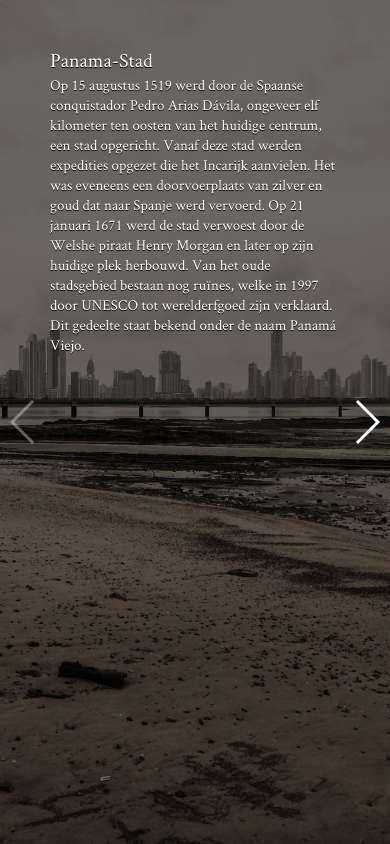
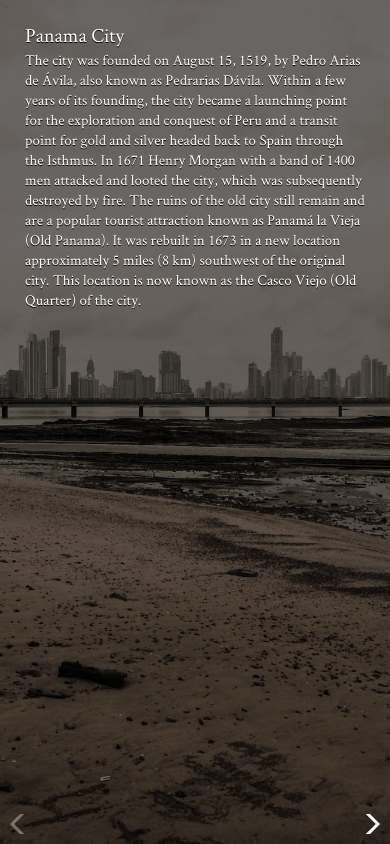
Before and after one commit to Squarion/the-trip-tour, a plain HTML site: page index.html in a window 390 px wide. Drawn offline with Linux system fonts and the light colour scheme.

Commit message:
Improved responsiveness

```diff
--- a/css/style.css
+++ b/css/style.css
@@ -65,15 +65,20 @@ body {
 @media screen and (max-width: 500px) {
     .content {
         width: auto;
-        right: 50px;
-        left: 50px;
-        display: inline-block;
-        top: 50px;
-        bottom: 50px;
+        right: 25px;
+        left: 25px;
+        top: 25px;
+        bottom: 40px;
     }
 
     .overlay {
         background: rgba(0, 0, 0, 0.5);
+    }
+
+    .swiper-button-white {
+        height: 20px;
+        top: auto;
+        bottom: 10px;
     }
 }
 
--- a/index.html
+++ b/index.html
@@ -34,8 +34,10 @@
                 <div class="overlay">
                 </div>
                 <div class="content">
-                    <h1>Panama-Stad</h1>
-                    <p>Op 15 augustus 1519 werd door de Spaanse conquistador Pedro Arias Dávila, ongeveer elf kilometer ten oosten van het huidige centrum, een stad opgericht. Vanaf deze stad werden expedities opgezet die het Incarijk aanvielen. Het was eveneens een doorvoerplaats van zilver en goud dat naar Spanje werd vervoerd. Op 21 januari 1671 werd de stad verwoest door de Welshe piraat Henry Morgan en later op zijn huidige plek herbouwd. Van het oude stadsgebied bestaan nog ruïnes, welke in 1997 door UNESCO tot werelderfgoed zijn verklaard. Dit gedeelte staat bekend onder de naam Panamá Viejo.</p>
+                    <h1>Panama City</h1>
+                    <p>
+                        The city was founded on August 15, 1519, by Pedro Arias de Ávila, also known as Pedrarias Dávila. Within a few years of its founding, the city became a launching point for the exploration and conquest of Peru and a transit point for gold and silver headed back to Spain through the Isthmus. In 1671 Henry Morgan with a band of 1400 men attacked and looted the city, which was subsequently destroyed by fire. The ruins of the old city still remain and are a popular tourist attraction known as Panamá la Vieja (Old Panama). It was rebuilt in 1673 in a new location approximately 5 miles (8 km) southwest of the original city. This location is now known as the Casco Viejo (Old Quarter) of the city.
+                    </p>
                 </div>
                 <audio class="sound">
                     <source src="sounds/waves-calm.mp3" type="audio/mp3">
@@ -46,7 +48,9 @@
                 </div>
                 <div class="content">
                     <h1>Panama</h1>
-                    <p>De Republiek Panama (Spaans: República de Panamá) is een land in Centraal-Amerika dat grenst aan Costa Rica en Colombia. Panama is vooral bekend door het Panamakanaal, dat de doorsteek mogelijk maakt tussen de Atlantische Oceaan en de Grote Oceaan.</p>
+                    <p>
+                        The Isthmus of Panama was formed about 3 million years ago when the land bridge between North and South America finally closed, after which plants and animals gradually crossed it in both directions. The existence of the isthmus had an impact on the dispersal of people, agriculture and technology throughout the American continent from the appearance of the first hunters and collectors to the era of villages and cities.
+                    </p>
                 </div>
                 <audio class="sound">
                     <source src="sounds/waves-grain.mp3" type="audio/mp3">
@@ -57,7 +61,17 @@
                 </div>
                 <div class="content">
                     <h1>Buzludzha</h1>
-                    <p>Buzludzha (Bulgarian: Бузлуджа Buzluđa derived from Turkish icy) is a historical peak in the Central Balkan Mountains, Bulgaria and is 1441 metres high (4728 ft). In 1868 it was the place of the final battle between Bulgarian rebels led by Hadji Dimitar and Stefan Karadzha[1] and the Ottoman Empire.</p>
+                    <p>
+                        Buzludzha (Bulgarian: Бузлуджа Buzluđa derived from Turkish icy) is a historical peak in the Central Balkan Mountains, Bulgaria and is 1441 metres high (4728 ft). In 1868 it was the place of the final battle between Bulgarian rebels led by Hadji Dimitar and Stefan Karadzha[1] and the Ottoman Empire.
+
+                        The Buzludzha Monument on the peak was built by the Bulgarian communist regime to commemorate the events in 1891 when the socialists led by Dimitar Blagoev assembled secretly in the area to form an organised socialist movement with the founding of the Bulgarian Social Democratic Party, a fore-runner of the Bulgarian Communist Party. The Monument was opened in 1981.[2] No longer maintained by the Bulgarian government, it has fallen into disuse.
+
+                        The monument was built at a cost of 14,186,000 leva.[3][citation needed][context?]
+
+                        Buzludzha can be reached by two side roads from the Shipka Pass:[4] either a 16 km (10 mi) road from Kazanlak or a 12 km (7 mi) road coming north from Gabrovo.
+
+                        Now the monument is abandoned and vandalised. As the roof of the building is heavily damaged, the main entrance of the building has been closed to the public.
+                    </p>
                 </div>
                 <audio class="sound">
                     <source src="sounds/waves-grain.mp3" type="audio/mp3">
```
